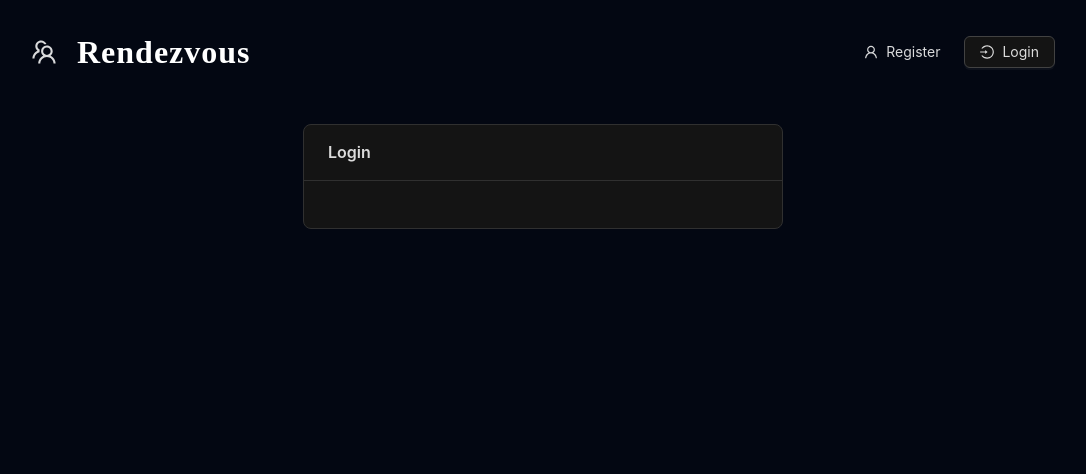
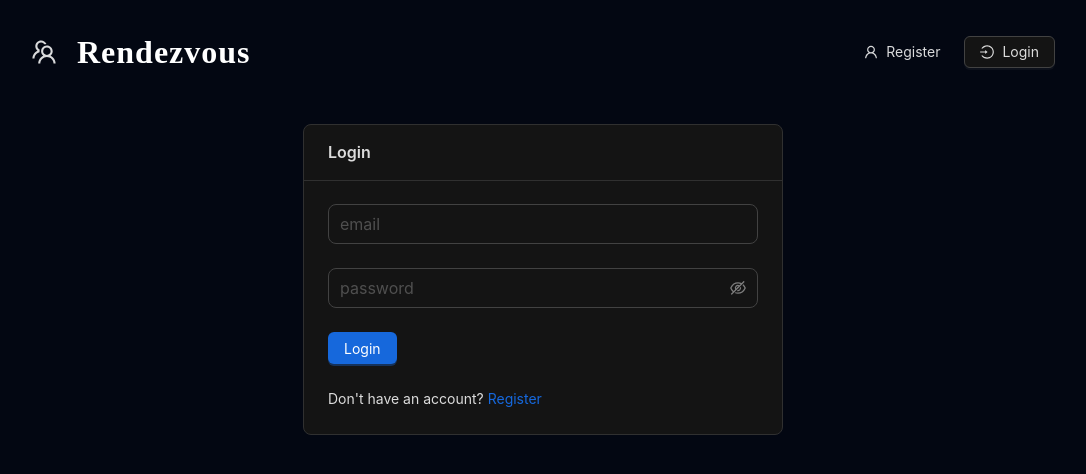
Before and after one commit to yungnegev/rendezvous-frontend, a React (Vite) app: page /login in a window 1280 px wide. Shown: the top 474 px of the page, without its empty margins (97-1183 px from the left). Built offline with nearby package versions, Linux system fonts and the light colour scheme.

Commit message:
Login and register forms

```diff
--- /dev/null
+++ b/src/components/customInput/index.tsx
@@ -0,0 +1,22 @@
+import { Form, Input } from 'antd'
+
+interface CustomInputProps {
+    name: string
+    placeholder: string
+    type?: string
+}
+
+
+const CustomInput = ({ name, placeholder, type = 'text' } :CustomInputProps) => {
+  return (
+    <Form.Item
+        name={name}
+        rules={[{required: true, message: 'Required field'}]}
+        shouldUpdate={true}
+        >
+        <Input type={type} placeholder={placeholder} size='large'/>
+    </Form.Item>
+  )
+}
+
+export default CustomInput
--- a/src/components/passwordInput/index.tsx
+++ b/src/components/passwordInput/index.tsx
@@ -6,7 +6,7 @@ interface CustomInputProps {
     dependencies?: string[]
 }
 
-const CustomInput = ({ name, placeholder, dependencies }: CustomInputProps) => {
+const PasswordInput = ({ name, placeholder, dependencies }: CustomInputProps) => {
   return (
     <Form.Item
         name={name}
@@ -16,10 +16,20 @@ const CustomInput = ({ name, placeholder, dependencies }: CustomInputProps) => {
             {required: true, message: 'Required field'},
             ({ getFieldValue }) => ({
                 validator(_, value) {
-                    if (!value || getFieldValue('password') === value) {
+                    if (!value) {
                         return Promise.resolve()
                     }
-                    return Promise.reject(new Error('Passwords do not match'))
+                    if (name === 'confirmPassword') {
+                        if(!value || getFieldValue('password') === value) {
+                            return Promise.resolve()
+                        }
+                        return Promise.reject(new Error('Passwords do not match'))
+                    } else {
+                        if (value.length < 6) {
+                            return Promise.reject(new Error('Password must be at least 6 characters in length'))
+                        }
+                        return Promise.resolve()
+                    }
                 }
             })
         ]}
@@ -29,4 +39,4 @@ const CustomInput = ({ name, placeholder, dependencies }: CustomInputProps) => {
   )
 }
 
-export default CustomInput
+export default PasswordInput
--- a/src/pages/login/index.tsx
+++ b/src/pages/login/index.tsx
@@ -1,5 +1,10 @@
-import { Card, Form, Row } from 'antd'
+import { Card, Form, Row, Typography } from 'antd'
 import Layout from '../../components/layout'
+import PasswordInput from '../../components/passwordInput'
+import CustomInput from '../../components/customInput'
+import CustomButton from '../../components/customButton'
+import { Link } from 'react-router-dom'
+import { Paths } from '../../lib/paths'
 
 const Login = () => {
   return (
@@ -7,8 +12,13 @@ const Login = () => {
       <Row justify={'center'}>
          <Card title='Login' style={{ width: "30rem" }}>
           <Form onFinish={() => null}>
-
+              <CustomInput name='email' placeholder='email' type='email'/>
+              <PasswordInput name='password' placeholder='password' />
+              <Form.Item>
+                <CustomButton type='primary' htmlType='submit'>Login</CustomButton>
+              </Form.Item>
           </Form>
+            <Typography.Text>Don't have an account? <Link to={Paths.register}>Register</Link></Typography.Text>
          </Card>
       </Row>
     </Layout>
--- a/src/pages/register/index.tsx
+++ b/src/pages/register/index.tsx
@@ -1,7 +1,29 @@
+import { Card, Form, Row, Typography } from 'antd'
+import Layout from '../../components/layout'
+import PasswordInput from '../../components/passwordInput'
+import CustomInput from '../../components/customInput'
+import CustomButton from '../../components/customButton'
+import { Link } from 'react-router-dom'
+import { Paths } from '../../lib/paths'
 
 const Register = () => {
   return (
-    <div>Register</div>
+    <Layout>
+      <Row justify={'center'}>
+         <Card title='Register' style={{ width: "30rem" }}>
+          <Form onFinish={() => null}>
+              <CustomInput name='name' placeholder='name' type='text'/>
+              <CustomInput name='email' placeholder='email' type='email'/>
+              <PasswordInput name='password' placeholder='password' />
+              <PasswordInput name='confirmPassword' placeholder='password' />
+              <Form.Item>
+                <CustomButton type='primary' htmlType='submit'>Register</CustomButton>
+              </Form.Item>
+          </Form>
+            <Typography.Text>Already have an account? <Link to={Paths.login}>Login</Link></Typography.Text>
+         </Card>
+      </Row>
+    </Layout>
   )
 }
 
```
